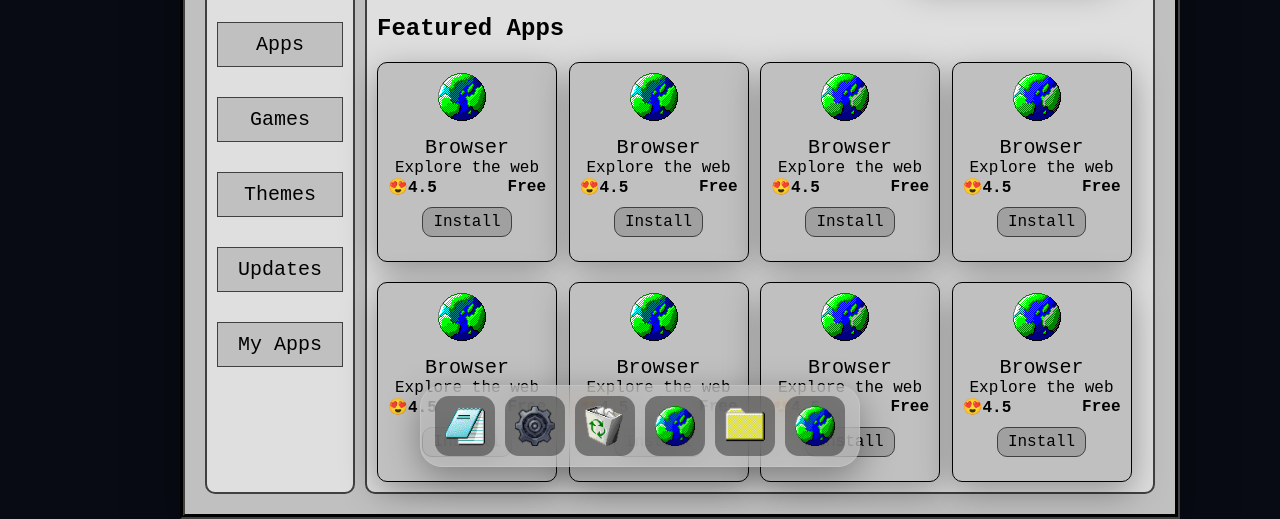
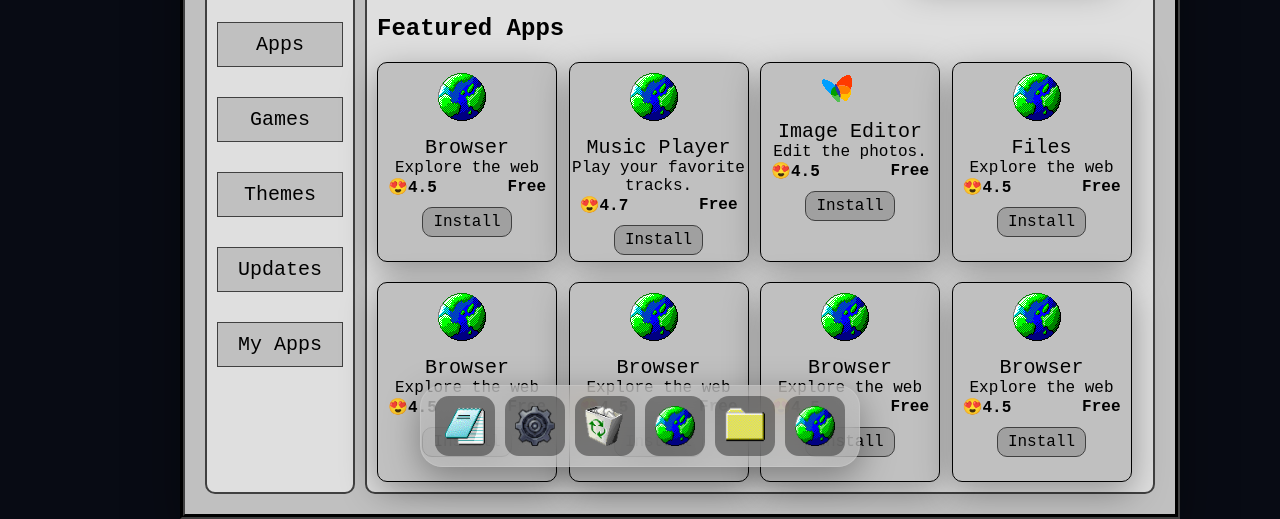
Before and after one commit to RaphelReji/PixlOS, a plain HTML site: page index.html in a window 1280 px wide. Shown: the part 315-834 px from the top of the page. Drawn offline with Linux system fonts and the light colour scheme.

Commit message:
added some texts

```diff
--- a/index.html
+++ b/index.html
@@ -472,8 +472,22 @@
 
                     <div class="featured-app-card">
                         <img src="assets/icons/browser.png" class="featured-app-card-img">
-                      <div class="featured-app-card-h1">Browser</div>
-                      <div class="featured-app-card-p">Explore the web</div>
+                        <div class="featured-app-card-h1">Music Player</div>
+                        <div class="featured-app-card-p">Play your favorite tracks.</div>
+                        <div class="featured-app-rate-grid">
+                          <div class="featured-app-card-rate">😍4.7</div>
+                          <div class="featured-app-card-paid">Free</div>
+                        </div>
+
+                        <div class="featured-app-card-btn">Install</div>
+                  </div>
+
+
+
+                   <div class="featured-app-card">
+                        <img src="assets/icons/image_editor.png" class="featured-app-card-img">
+                        <div class="featured-app-card-h1">Image Editor</div>
+                        <div class="featured-app-card-p">Edit the photos.</div>
                         <div class="featured-app-rate-grid">
                           <div class="featured-app-card-rate">😍4.5</div>
                           <div class="featured-app-card-paid">Free</div>
@@ -486,21 +500,7 @@
 
                    <div class="featured-app-card">
                         <img src="assets/icons/browser.png" class="featured-app-card-img">
-                      <div class="featured-app-card-h1">Browser</div>
-                      <div class="featured-app-card-p">Explore the web</div>
-                      <div class="featured-app-rate-grid">
-                        <div class="featured-app-card-rate">😍4.5</div>
-                        <div class="featured-app-card-paid">Free</div>
-                      </div>
-
-                      <div class="featured-app-card-btn">Install</div>
-                  </div>
-
-
-
-                        <div class="featured-app-card">
-                      <img src="assets/icons/browser.png" class="featured-app-card-img">
-                      <div class="featured-app-card-h1">Browser</div>
+                        <div class="featured-app-card-h1">Files</div>
                         <div class="featured-app-card-p">Explore the web</div>
                         <div class="featured-app-rate-grid">
                           <div class="featured-app-card-rate">😍4.5</div>
```
Lines whose indentation alone changed are shown as unchanged.
